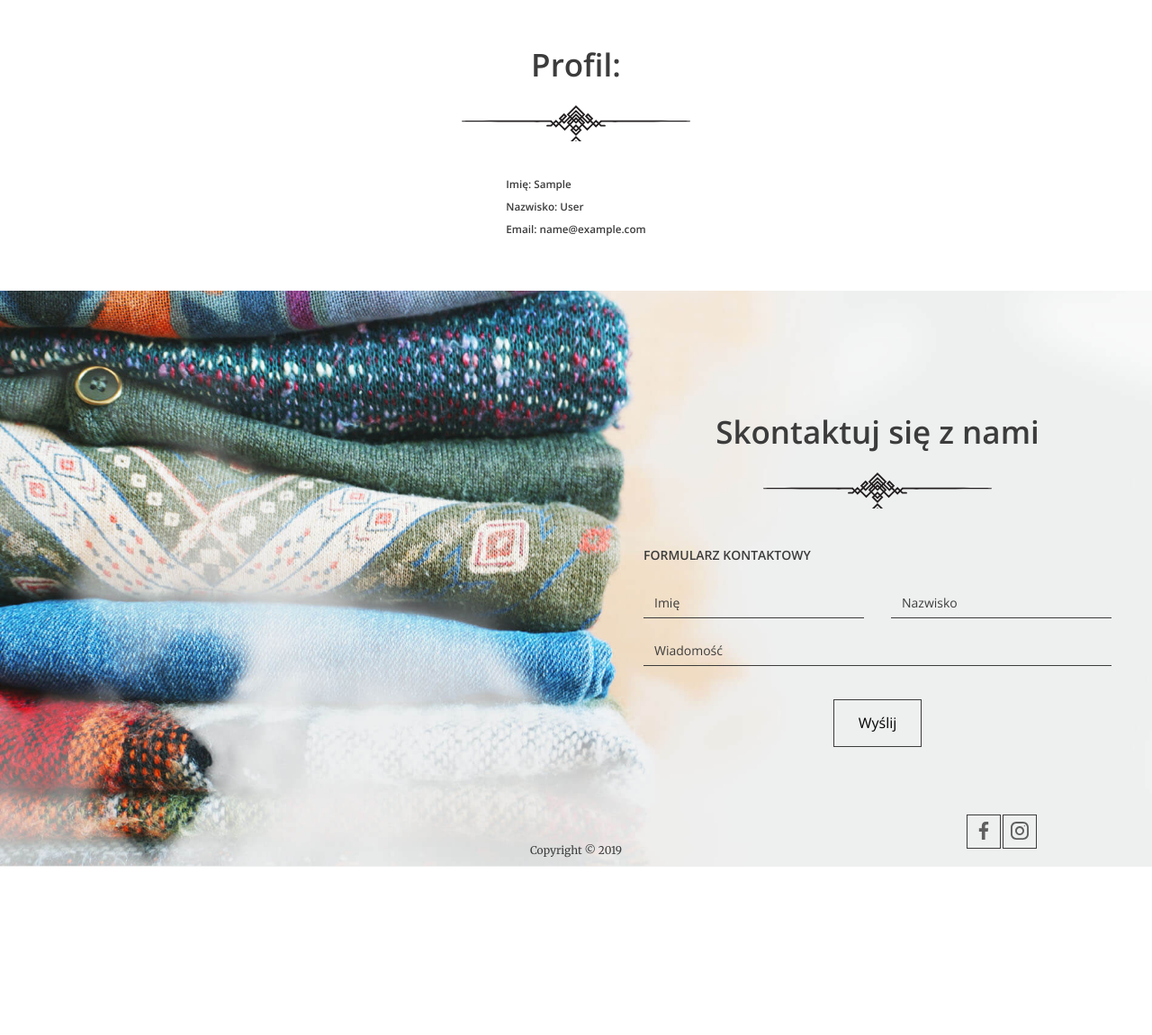
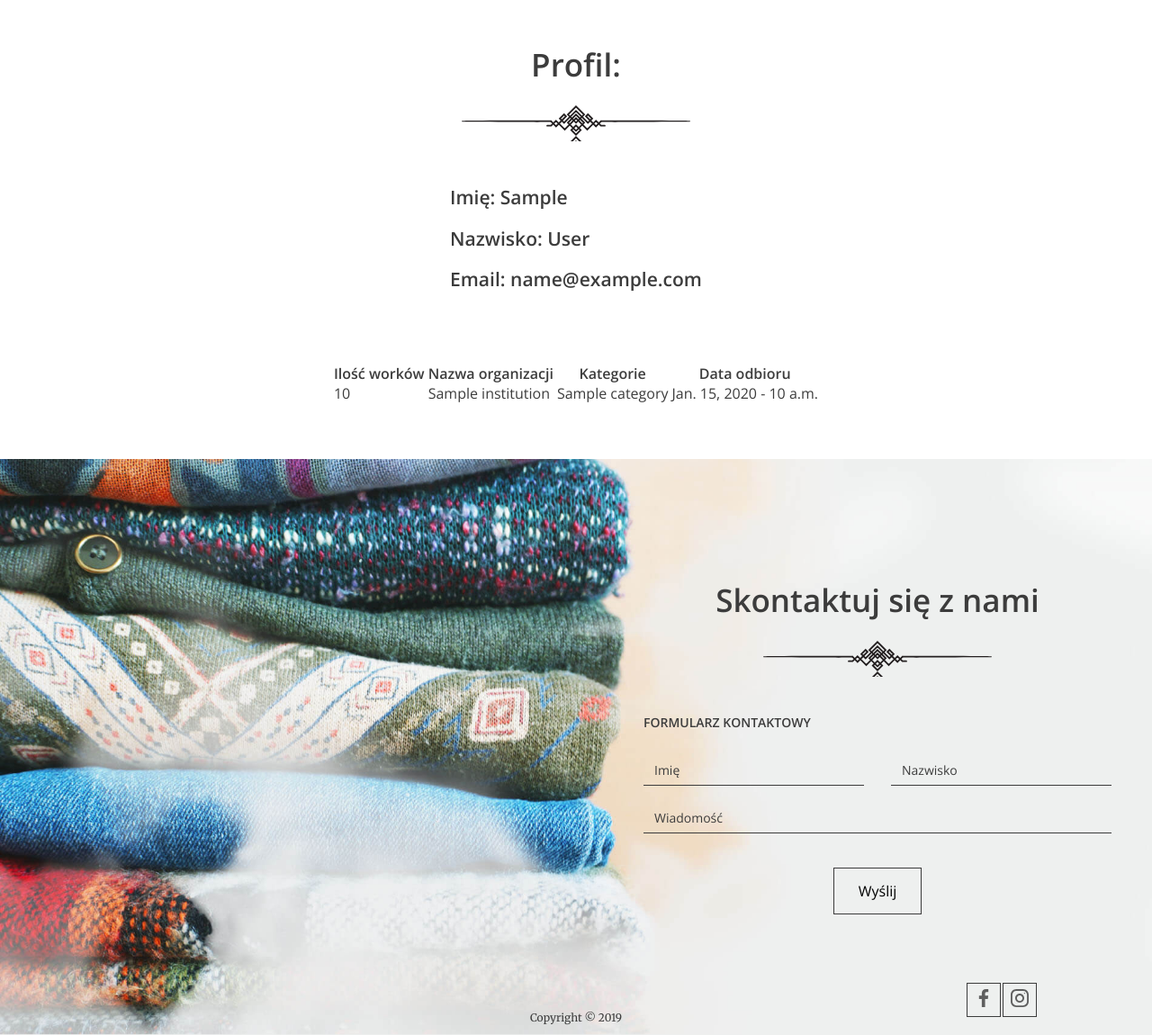
Before and after one commit to marcin-5/charity-donation, a Django app: page /account-detail/ in a window 1280 px wide. Shown: the part 152-1302 px from the top of the page at 90% size. Before the commit the page ends 1115 px from the top, so only its background shows below. Run offline with Django 4.2, Linux system fonts and the light colour scheme; a user stored in the database is signed in; tables that the repository leaves empty hold one stand-in row (values such as "Sample post"); parts of the project's set-up code (start-up, migrations or seed data) failed here and were passed over.

Commit message:
add more details in user profile

```diff
--- a/users/templates/users/account-detail.html
+++ b/users/templates/users/account-detail.html
@@ -12,10 +12,32 @@
 {% block content %}
   <section class="login-page">
     <h2>Profil:</h2>
-    <div class="contact">
+    <div class="summary" style="font-size: large">
       <h3>Imię: {{ request.user.first_name }}</h3>
       <h3>Nazwisko: {{ request.user.last_name }}</h3>
       <h3>Email: {{ request.user.email }}</h3>
     </div>
   </section>
+  <section id="help" class="help" style="font-size: medium">
+    <table class="customTable">
+      <thead>
+      <tr>
+        <th>Ilość worków</th>
+        <th>Nazwa organizacji</th>
+        <th>Kategorie</th>
+        <th>Data odbioru</th>
+      </tr>
+      </thead>
+      <tbody>
+      {% for donation in donations %}
+        <tr>
+          <td>{{ donation.quantity }}</td>
+          <td>{{ donation.institution.name }}</td>
+          <td>{{ donation.categories.all|join:", " }}</td>
+          <td>{{ donation.pick_up_date }} - {{ donation.pick_up_time }}</td>
+        </tr>
+      {% endfor %}
+      </tbody>
+    </table>
+  </section>
 {% endblock %}
--- a/users/views.py
+++ b/users/views.py
@@ -5,6 +5,7 @@ from django.shortcuts import render, redirect
 from django.urls import reverse
 from django.views import View
 
+from home.models import Donation
 from users.models import Account
 
 
@@ -41,6 +42,6 @@ class RegisterView(View):
 @login_required
 def account_detail(request):
     if request.method == "GET":
-        return render(request, "users/account-detail.html")
+        return render(request, "users/account-detail.html", {"donations": Donation.objects.filter(user=request.user)})
     else:
         return HttpResponseNotFound("404")
```
